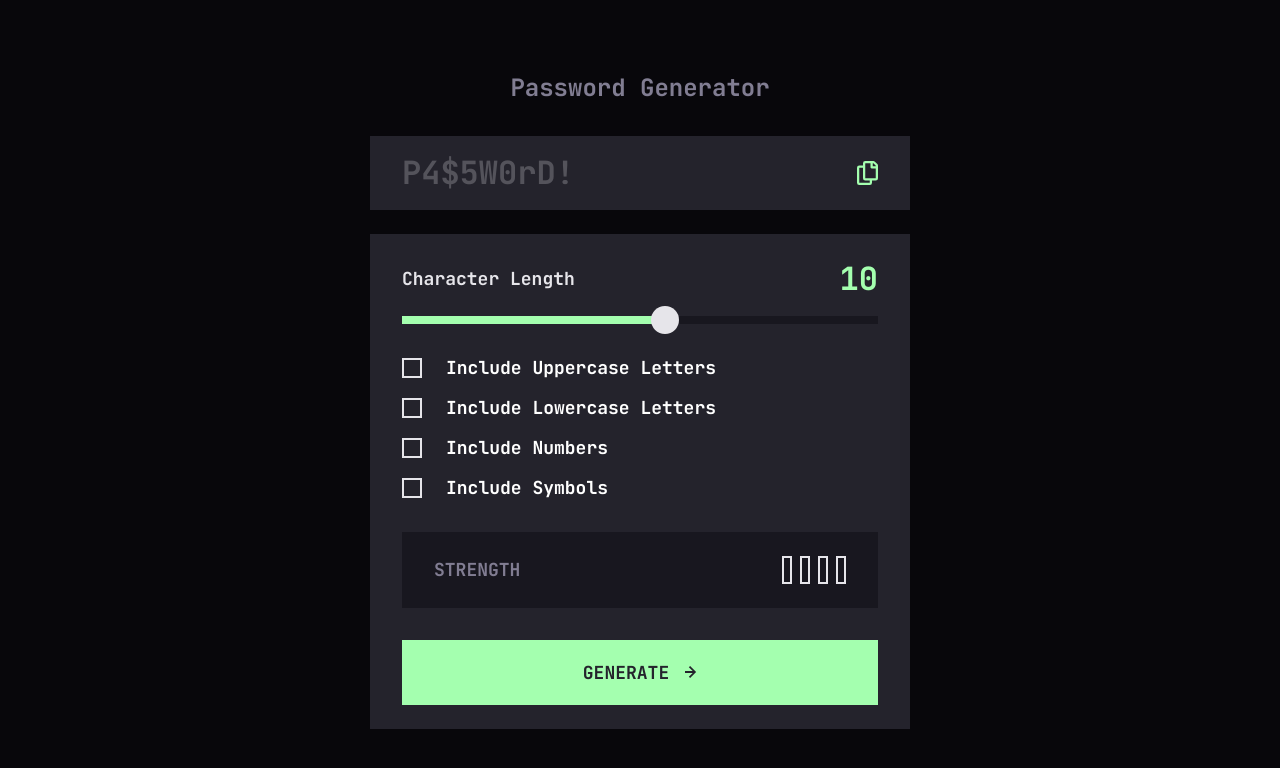
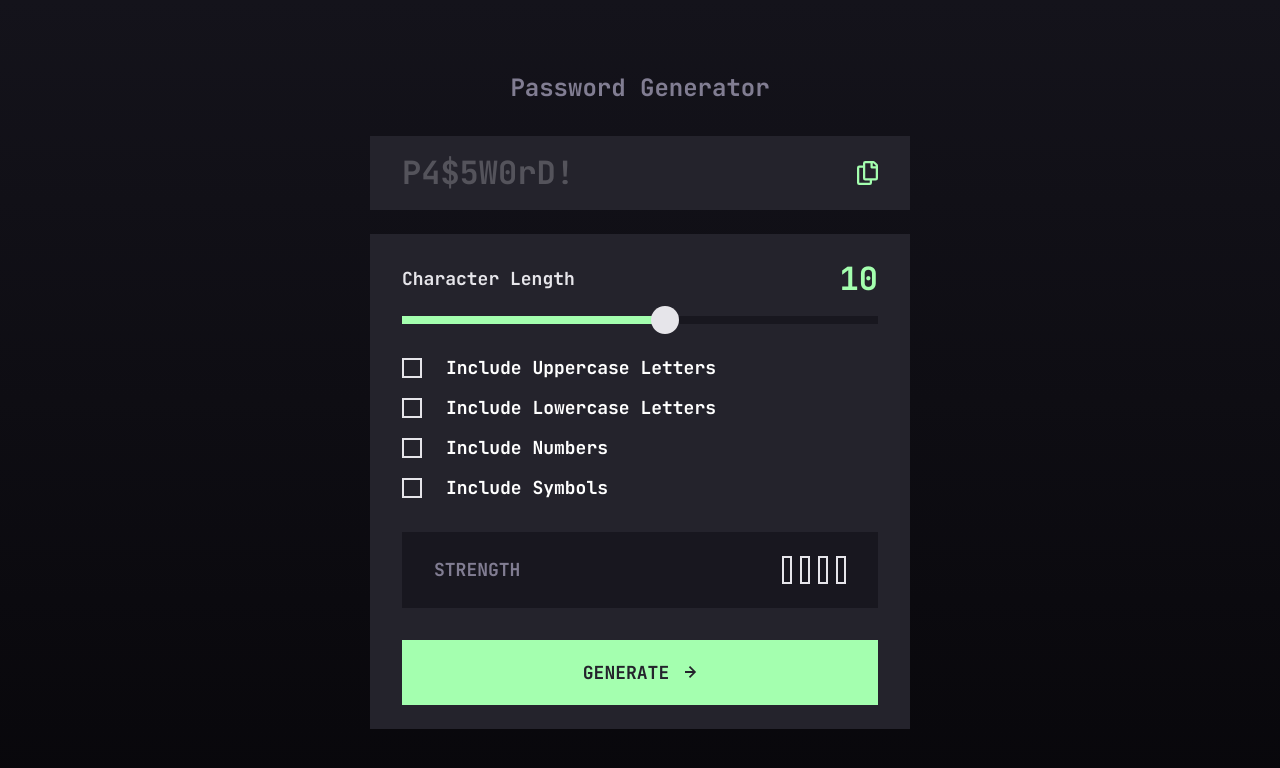
Before and after one commit to jezzydev/password-generator-app, a plain HTML site: page index.html in a window 1280 px wide. Drawn offline with Linux system fonts and the light colour scheme.

Commit message:
update body bg color

```diff
--- a/styles/app.css
+++ b/styles/app.css
@@ -56,7 +56,7 @@ button {
 
 body {
   margin: 0;
-  background-color: var(--color-grey-950);
+  background: var(--gradient-1);
   color: var(--color-white);
   min-height: 100vh;
   display: flex;
```
Also changed, not shown: screenshot.png.
